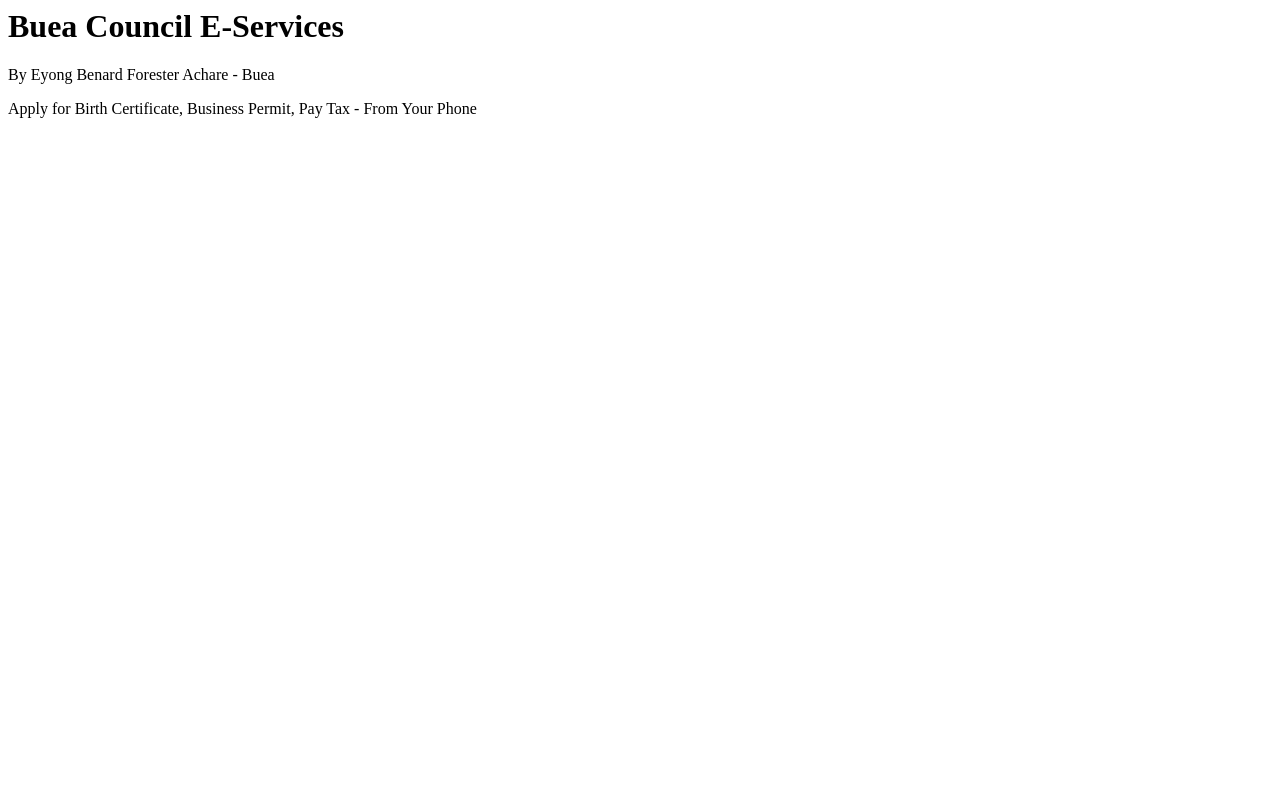
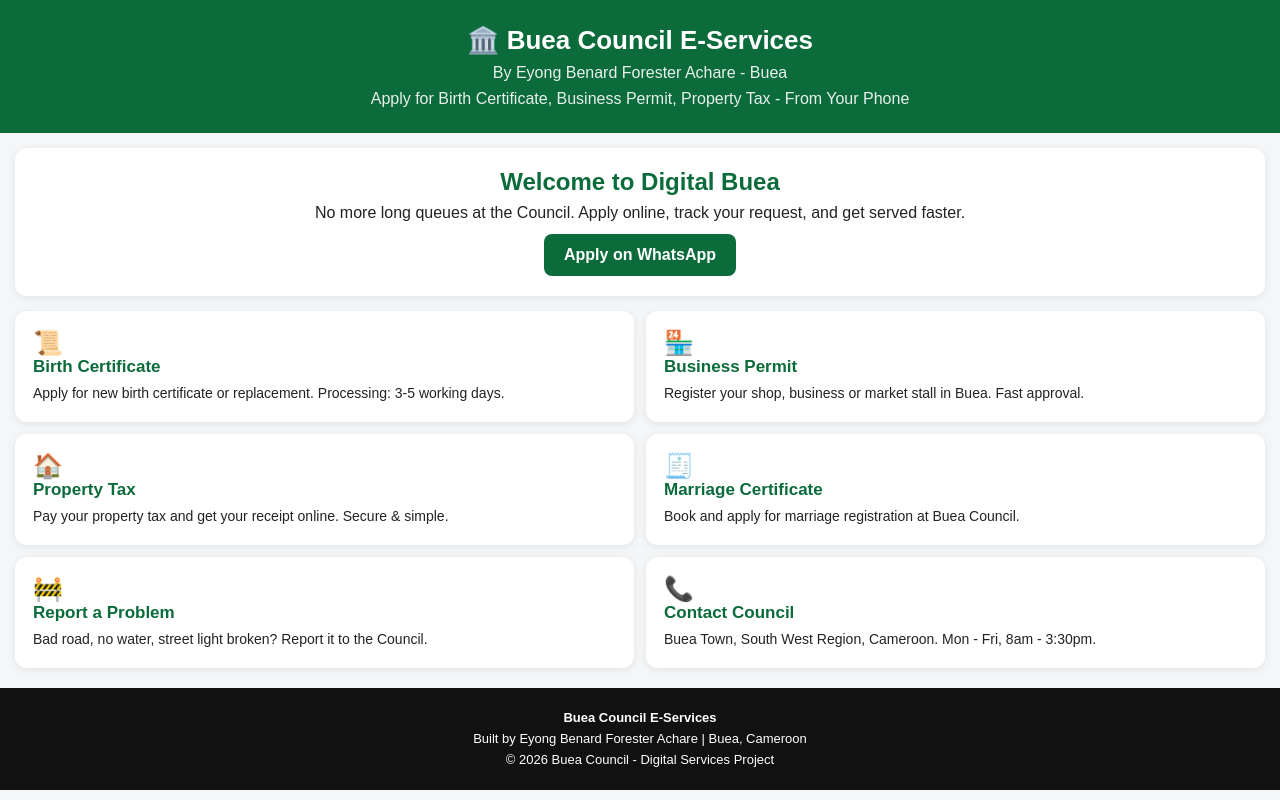
Before and after one commit to EYONGBERNARD/buea-council, a plain HTML site: page index.html in a window 1280 px wide. Drawn offline with Linux system fonts and the light colour scheme.

Commit message:
Full Buea Council website

```diff
--- a/index.html
+++ b/index.html
@@ -1,3 +1,50 @@
-<h1>Buea Council E-Services</h1>
+<!DOCTYPE html>
+<html lang="en">
+<head>
+<meta charset="UTF-8">
+<meta name="viewport" content="width=device-width, initial-scale=1.0">
+<title>Buea Council E-Services</title>
+<style>
+*{margin:0;padding:0;box-sizing:border-box;font-family:Arial,sans-serif}
+body{background:#f4f6f8;color:#222}
+header{background:#0b6b3a;color:white;padding:25px 15px;text-align:center}
+header h1{font-size:26px}
+header p{margin-top:8px;opacity:.9}
+.hero{background:white;margin:15px;padding:20px;border-radius:12px;text-align:center;box-shadow:0 2px 8px rgba(0,0,0,.08)}
+.hero h2{color:#0b6b3a;margin-bottom:8px}
+.btn{display:inline-block;background:#0b6b3a;color:white;padding:12px 20px;border-radius:8px;text-decoration:none;margin-top:12px;font-weight:bold}
+.grid{display:grid;grid-template-columns:1fr 1fr;gap:12px;padding:0 15px}
+.card{background:white;padding:18px;border-radius:12px;box-shadow:0 2px 8px rgba(0,0,0,.08)}
+.card h3{color:#0b6b3a;margin-bottom:6px;font-size:17px}
+.card p{font-size:14px;line-height:1.5}
+.card span{font-size:24px}
+footer{background:#111;color:white;text-align:center;padding:20px;margin-top:20px;font-size:13px;line-height:1.6}
+@media(max-width:500px){.grid{grid-template-columns:1fr}}
+</style>
+</head>
+<body>
+<header>
+<h1>🏛️ Buea Council E-Services</h1>
 <p>By Eyong Benard Forester Achare - Buea</p>
-<p>Apply for Birth Certificate, Business Permit, Pay Tax - From Your Phone</p>
+<p>Apply for Birth Certificate, Business Permit, Property Tax - From Your Phone</p>
+</header>
+<div class="hero">
+<h2>Welcome to Digital Buea</h2>
+<p>No more long queues at the Council. Apply online, track your request, and get served faster.</p>
+<a class="btn" href="https://wa.me/237680000000?text=Hello%20Buea%20Council,%20I%20want%20to%20apply">Apply on WhatsApp</a>
+</div>
+<div class="grid">
+<div class="card"><span>📜</span><h3>Birth Certificate</h3><p>Apply for new birth certificate or replacement. Processing: 3-5 working days.</p></div>
+<div class="card"><span>🏪</span><h3>Business Permit</h3><p>Register your shop, business or market stall in Buea. Fast approval.</p></div>
+<div class="card"><span>🏠</span><h3>Property Tax</h3><p>Pay your property tax and get your receipt online. Secure &amp; simple.</p></div>
+<div class="card"><span>🧾</span><h3>Marriage Certificate</h3><p>Book and apply for marriage registration at Buea Council.</p></div>
+<div class="card"><span>🚧</span><h3>Report a Problem</h3><p>Bad road, no water, street light broken? Report it to the Council.</p></div>
+<div class="card"><span>📞</span><h3>Contact Council</h3><p>Buea Town, South West Region, Cameroon. Mon - Fri, 8am - 3:30pm.</p></div>
+</div>
+<footer>
+<b>Buea Council E-Services</b><br>
+Built by Eyong Benard Forester Achare | Buea, Cameroon<br>
+© 2026 Buea Council - Digital Services Project
+</footer>
+</body>
+</html>
```
